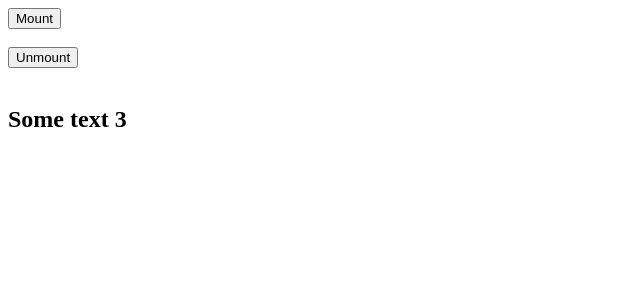
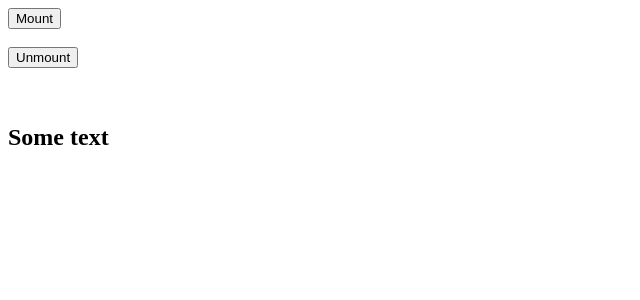
Before and after one commit to amrsekilly/learningReactFundamentalsSampleCode, a React app: page / in a window 1280 px wide. Both pictures are taken after a click on the button "Mount". Shown: the top 300 px of the page, without its empty margins (0-640 px from the left). Built offline with nearby package versions, Linux system fonts and the light colour scheme.

Commit message:
understood how to render a component inside a component and what happens to the rendered view in terms if component lifecycle

```diff
--- a/App.js
+++ b/App.js
@@ -7,45 +7,59 @@ class App extends React.Component {
   // create a state
   constructor() {
     super();
-
-    this.state = {number: 0};
   }
 
   mount() {
-    //console.log("mounting");
+    ReactDOM.render(
+      <SomeText />,
+      document.getElementById('txtHere')
+    );
   }
 
   unmount() {
-    ReactDOM.unmountComponentAtNode(this.refs.txt);
+    ReactDOM.unmountComponentAtNode(document.getElementById('txtHere'));
   }
 
-  countOn() {
-    this.setState({number: this.state.number+3})
+
+
+  render() {
+
+    return (
+      <div>
+        <button onClick={this.mount.bind(this)}>Mount</button>
+        <br />
+        <br />
+        <button onClick={this.unmount.bind(this)}>Unmount</button>
+        <div id="txtHere"></div>
+      </div>
+    );
   }
+}
+
+class SomeText extends React.Component {
 
   componentWillMount() {
     console.log("will mount");
+  }
+
+  componentDidMount() {
+    console.log("component mounted");
+  }
+
+  componentWillUnmount() {
+    console.log("component will unmount");
   }
 
   render() {
     console.log("component rendering");
     return (
       <div>
-        <button onClick={this.countOn.bind(this)}>Mount</button>
         <br />
         <br />
-        <button onClick={this.unmount.bind(this)}>Unmount</button>
-        <br />
-        <br />
-        <h2 ref="txt">Some text {this.state.number}</h2>
+        <h2>Some text</h2>
       </div>
     );
   }
-
-  componentDidMount() {
-    console.log("component mounted");
-  }
-
 }
 
 ReactDOM.render(
```
